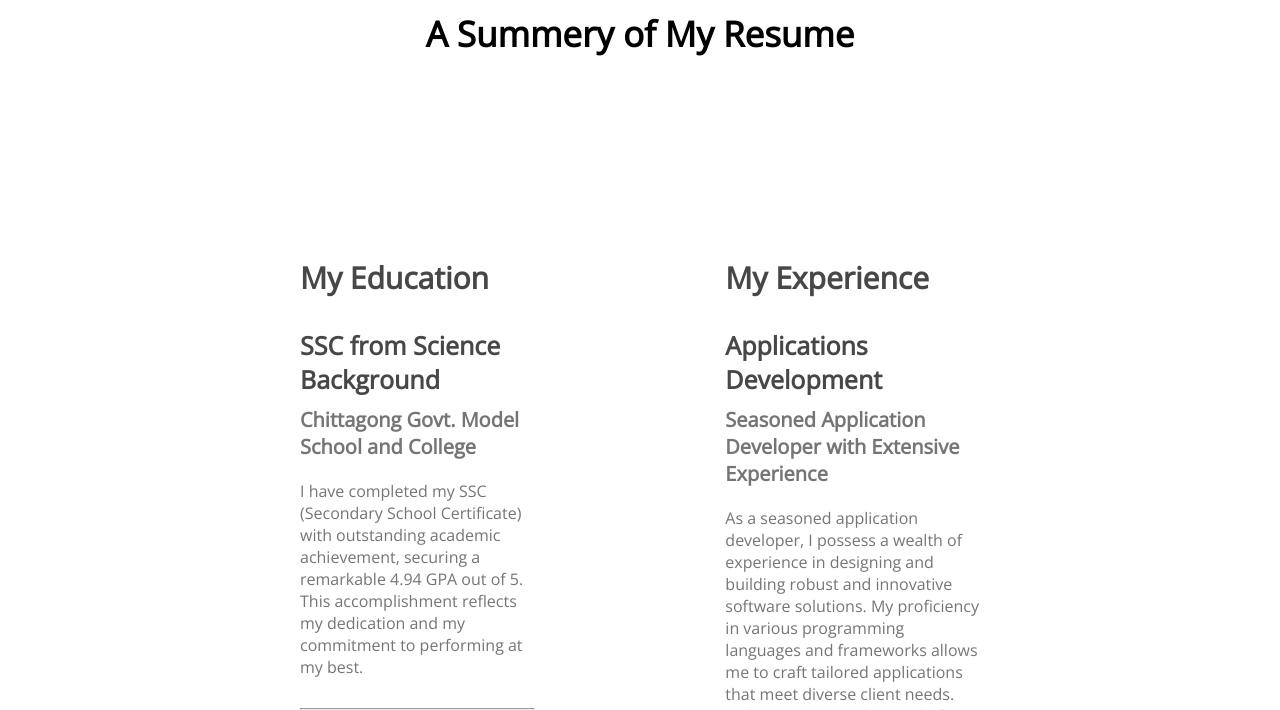
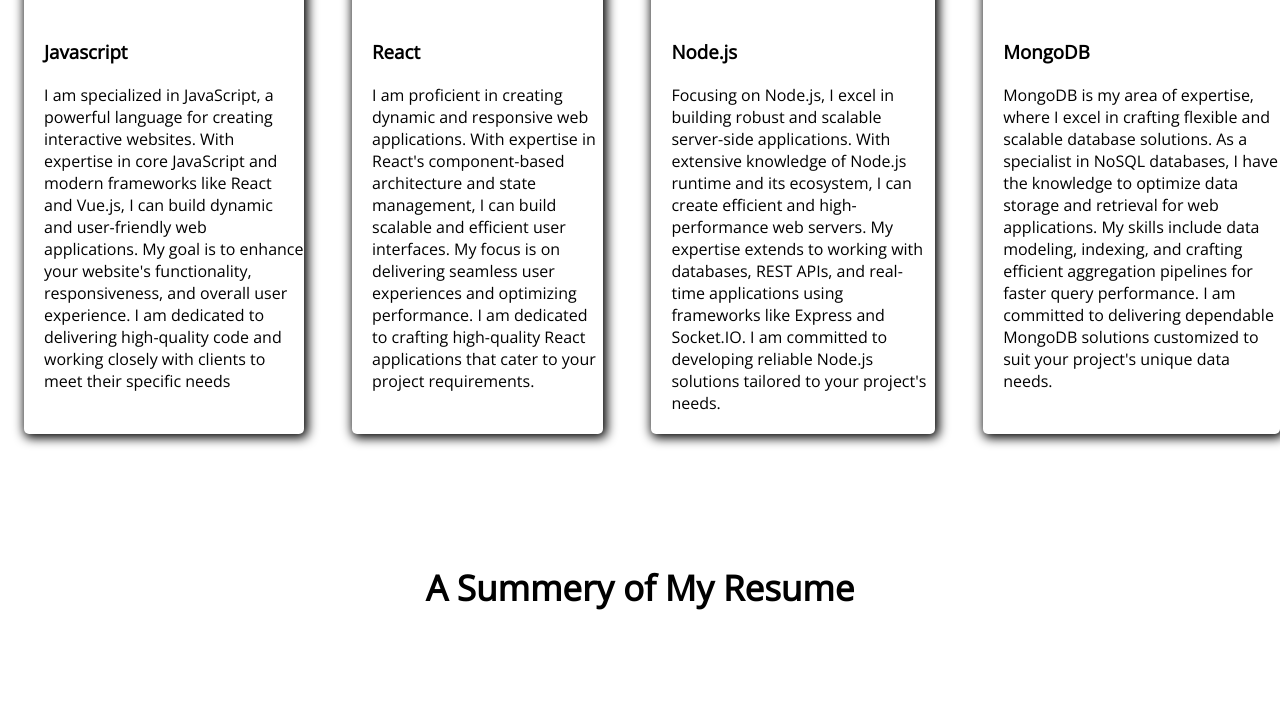
Before and after one commit to Niloy-Chakma/Developer-Portfolio, a plain HTML site: page index.html in a window 1280 px wide. Shown: the part 1794-2504 px from the top of the page. Drawn offline with nearby package versions, Linux system fonts and the light colour scheme.

Commit message:
forgot to remove hidden

```diff
--- a/index.html
+++ b/index.html
@@ -67,7 +67,7 @@
             <h3 class="section-title">What I do</h3>
             <p class="section-description">I have significant experience building applications worldwide. Below is a brief overview of my primary technical skill sets and the technologies I frequently use. For further insights into my background and accomplishments, I encourage you to explore my online resume and project portfolio</p>
         </section>
-        <section class="skill-container hidden">
+        <section class="skill-container">
             <div class="skill">
                 <img class="skill-image" src="images/icons/js.png" alt="">
                 <h3 class="skill-title">Javascript</h3>
```
